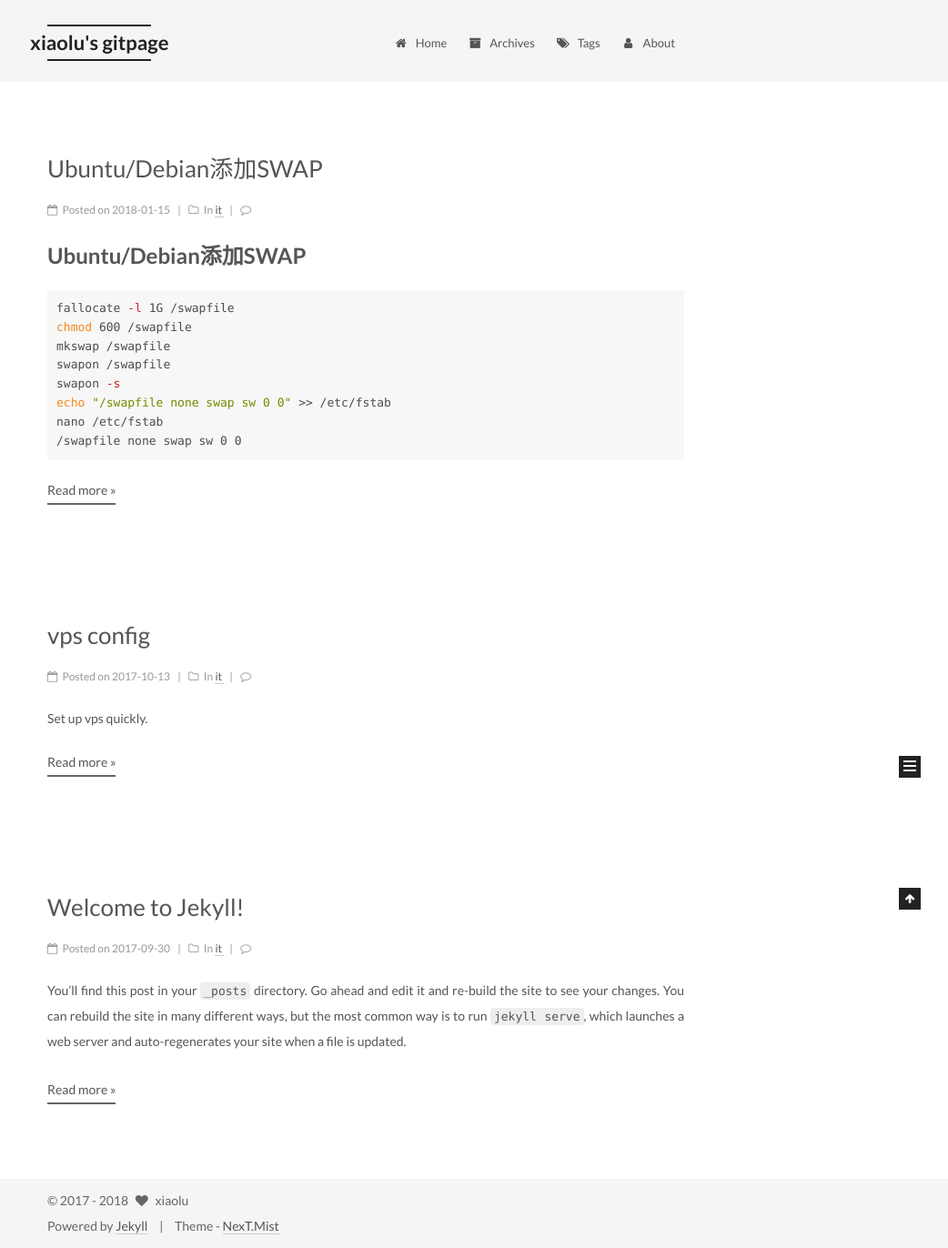
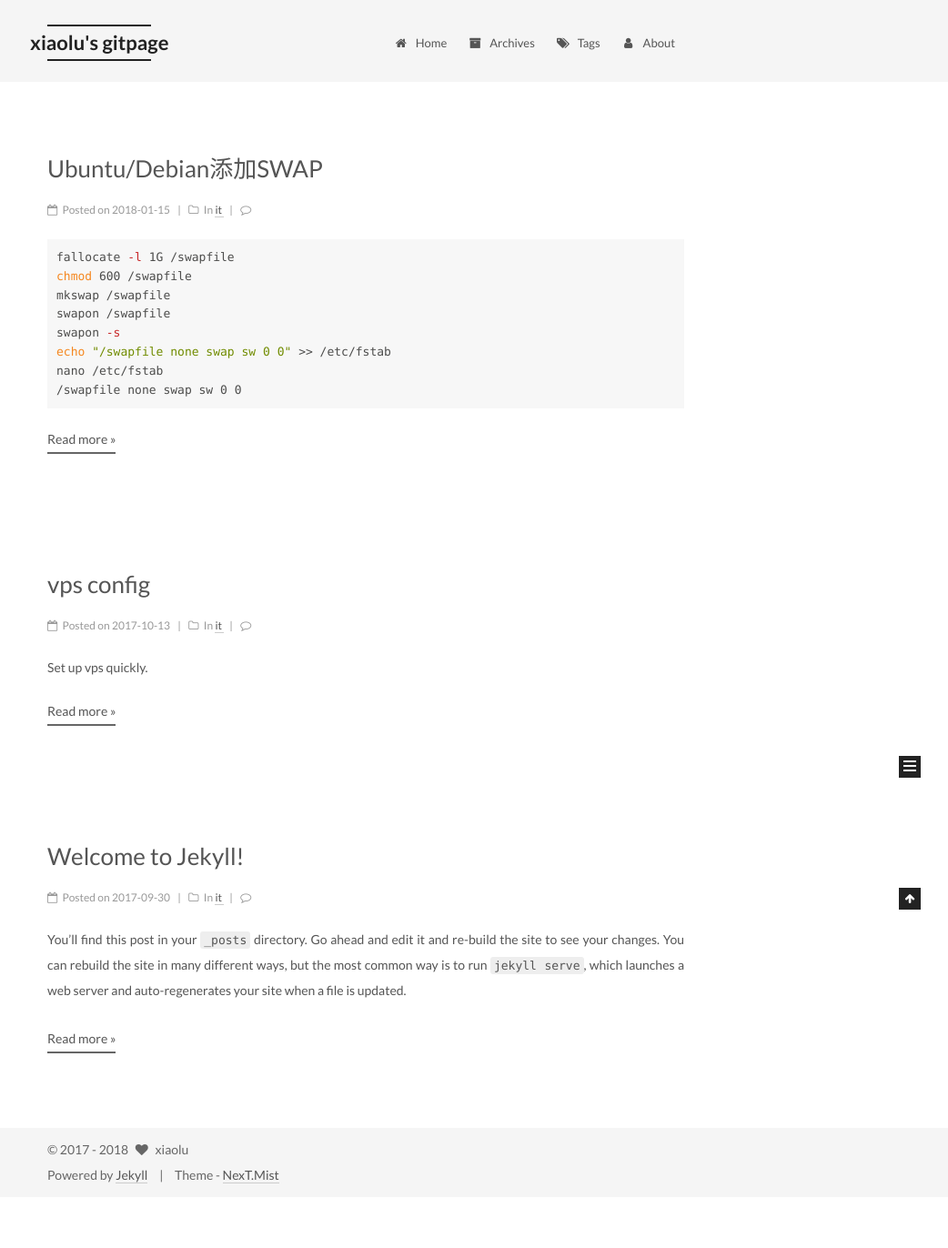
Before and after one commit to xiaolugo/xiaolugo.github.io, a Jekyll site: the page built from index.html, in a window 1280 px wide. Shown: the whole page at 91% size, without its empty margins (238-1280 px from the left). Built offline with Jekyll 4.4.1, drawn with Linux system fonts in a browser that asks for light colours; the list of posts is cut into pages by our own code; comment, search, counter and statistics services are not loaded; after the commit the page ends 1316 px from its top, so only the background shows below that.

Commit message:
update 2018-01-15-the-post-8740.md

````diff
--- a/_posts/2018-01-15-the-post-8740.md
+++ b/_posts/2018-01-15-the-post-8740.md
@@ -5,7 +5,6 @@ tags:
   - linux
 category: it
 ---
-# Ubuntu/Debian添加SWAP
 ```bash
 fallocate -l 1G /swapfile
 chmod 600 /swapfile
````
